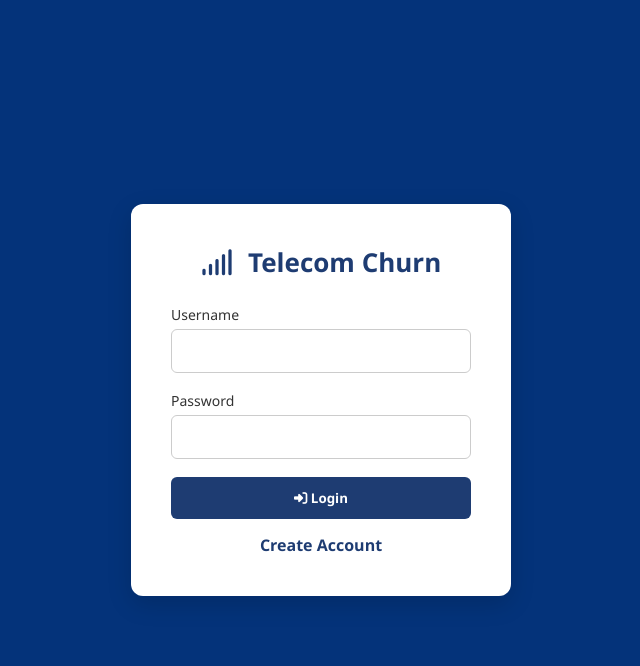
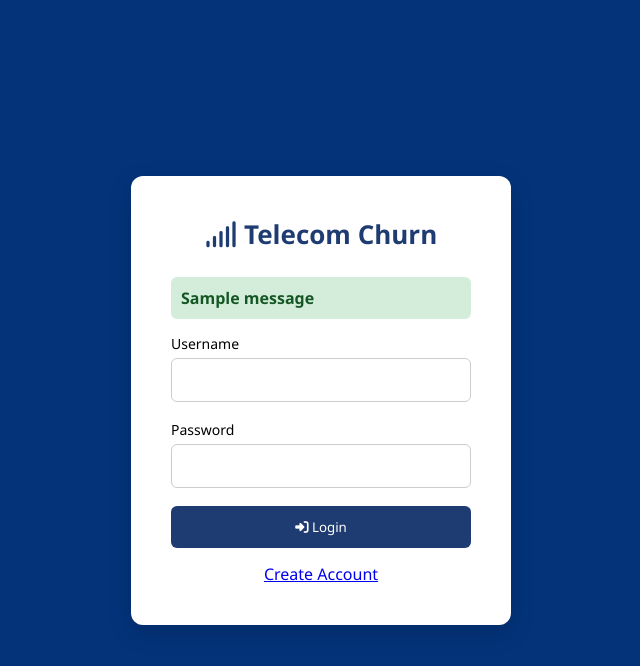
Before and after one commit to shameee09/Telecom-Churn-Prediction-System, a Flask app: page /login in a window 1280 px wide. Shown: the top 666 px of the page, without its empty margins (319-959 px from the left). Run offline with Flask 3, Linux system fonts and the light colour scheme; tables that the repository leaves empty hold one stand-in row (values such as "Sample post"); one stand-in notice (Sample message) is shown; parts of the project's set-up code (start-up, migrations or seed data) failed here and were passed over.

Commit message:
fixed login/register flash UI

```diff
--- a/templates/login.html
+++ b/templates/login.html
@@ -6,12 +6,7 @@
 <link rel="stylesheet" href="https://cdnjs.cloudflare.com/ajax/libs/font-awesome/6.5.0/css/all.min.css">
 
 <style>
-*{
-margin:0;
-padding:0;
-box-sizing:border-box;
-font-family:'Segoe UI',sans-serif;
-}
+*{margin:0;padding:0;box-sizing:border-box;font-family:'Segoe UI',sans-serif;}
 
 body{
 height:100vh;
@@ -21,9 +16,7 @@ align-items:center;
 background:#04337a;
 }
 
-.container{
-width:380px;
-}
+.container{width:380px;}
 
 .card{
 background:white;
@@ -40,19 +33,12 @@ color:#1e3c72;
 font-weight:bold;
 }
 
-.logo i{
-margin-right:8px;
-}
-
-.input-group{
-margin-bottom:18px;
-}
+.input-group{margin-bottom:18px;}
 
 .input-group label{
 display:block;
 font-size:14px;
 margin-bottom:5px;
-color:#333;
 }
 
 .input-group input{
@@ -60,45 +46,32 @@ width:100%;
 padding:12px;
 border-radius:6px;
 border:1px solid #ccc;
-outline:none;
-}
-
-.input-group input:focus{
-border-color:#1e3c72;
 }
 
 button{
 width:100%;
 padding:12px;
 background:#1e3c72;
+color:white;
 border:none;
-color:white;
-font-weight:bold;
 border-radius:6px;
 cursor:pointer;
-transition:0.3s;
 }
 
-button:hover{
-background:#16335c;
-}
+.link{text-align:center;margin-top:15px;}
 
-.link{
-text-align:center;
-margin-top:15px;
-}
-
-.link a{
-color:#1e3c72;
-text-decoration:none;
+/* FLASH */
+.alert{
+padding:10px;
+margin-bottom:15px;
+border-radius:6px;
 font-weight:bold;
 }
 
-.link a:hover{
-text-decoration:underline;
-}
+.alert-success{background:#d4edda;color:#155724;}
+.alert-danger{background:#f8d7da;color:#721c24;}
+.alert-warning{background:#fff3cd;color:#856404;}
 </style>
-
 </head>
 
 <body>
@@ -109,6 +82,16 @@ text-decoration:underline;
 <div class="logo">
 <i class="fa-solid fa-signal"></i> Telecom Churn
 </div>
+
+<!-- ✅ FLASH MESSAGE -->
+{% with messages = get_flashed_messages(with_categories=true) %}
+  {% if messages %}
+    {% set category, message = messages[-1] %}
+    <div class="alert alert-{{category}}">
+      {{ message }}
+    </div>
+  {% endif %}
+{% endwith %}
 
 <form method="POST">
 
```
Also changed, not shown: templates/register.html (+24 -34 lines).
